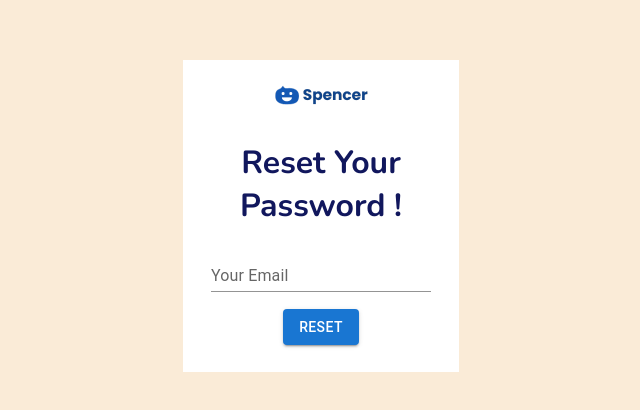
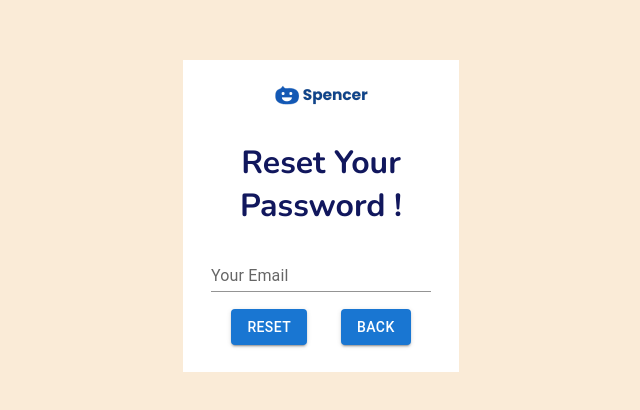
Before and after one commit to A-Tushar/Chatting-App, a React (Vite) app: page /forgetpassword in a window 1280 px wide. Shown: the part 184-594 px from the top of the page, without its empty margins (319-959 px from the left). Built offline with nearby package versions, Linux system fonts and the light colour scheme.

Commit message:
local storage done
add local storage with redux

```diff
--- a/src/page/Forgetpassword.jsx
+++ b/src/page/Forgetpassword.jsx
@@ -12,8 +12,9 @@ const Forgetpassword = () => {
   const auth = getAuth();
   let [email, setemail]= useState("")
   let nevigate = useNavigate()
-
-
+  let handlehome=()=>{
+    nevigate("/login");
+  }
 
   let handleforgetpass= ()=>{
 
@@ -55,6 +56,7 @@ const Forgetpassword = () => {
         <h3> Reset Your Password !</h3>
         <TextField onChange={(e)=>setemail(e.target.value)} id="standard-basic" label="Your Email" variant="standard" /> <br />
         <Button onClick={handleforgetpass} variant="contained">Reset</Button>
+        <Button onClick={handlehome} variant="contained">Back</Button>
       </div>
     </div>
   )
--- a/src/page/Home.jsx
+++ b/src/page/Home.jsx
@@ -33,6 +33,7 @@ const Home = () => {
         theme: "light",
         });
         setTimeout(() => {
+          localStorage.removeItem("user")
           dispatch(logeduser(null))
           nevigate("/login")
 
--- a/src/page/Login.jsx
+++ b/src/page/Login.jsx
@@ -87,6 +87,7 @@ const Login = () => {
           setTimeout(() => {
             nevigate("/home");
             dispatch(logeduser(user.user))
+            localStorage.setItem("user", JSON.stringify(user.user))
           }, 1000);
         }
 
--- a/src/slices/userSlice.js
+++ b/src/slices/userSlice.js
@@ -1,7 +1,7 @@
 import { createSlice } from '@reduxjs/toolkit'
 
 const initialState = {
-  value: null,
+  value: localStorage.getItem("user")?JSON.parse(localStorage.getItem("user")):null,
 }
 
 export const userSlice = createSlice({
```
